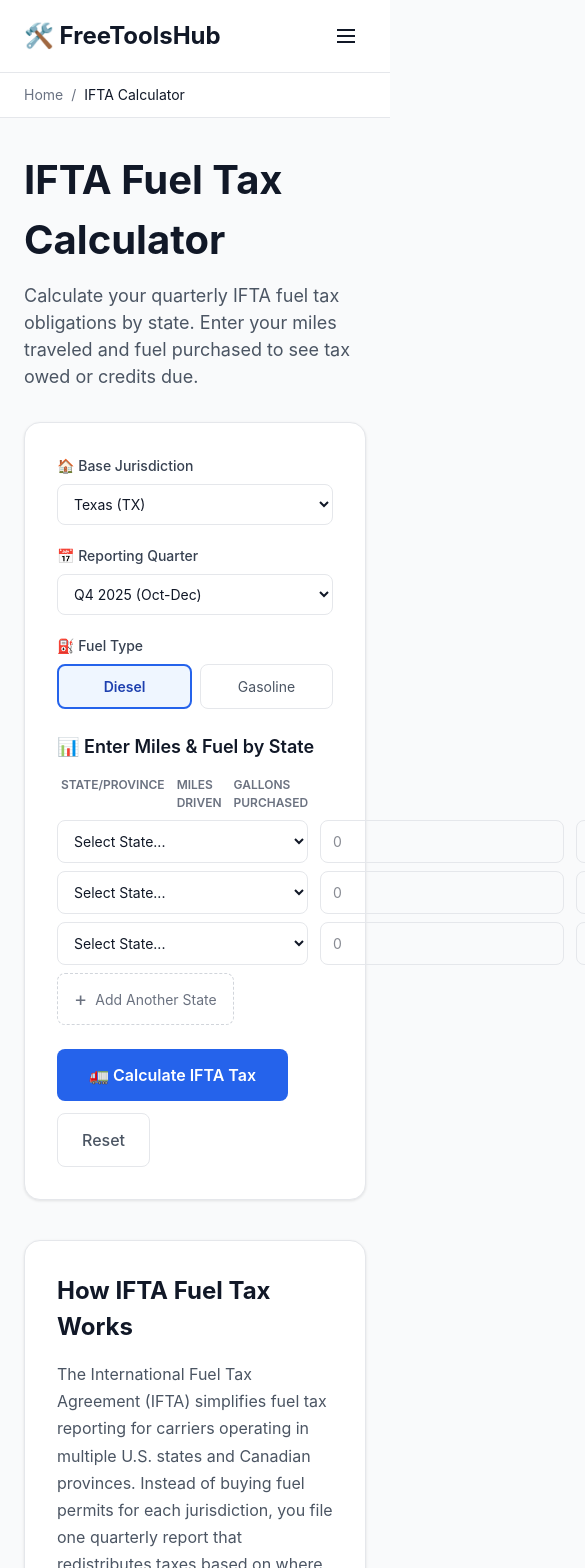
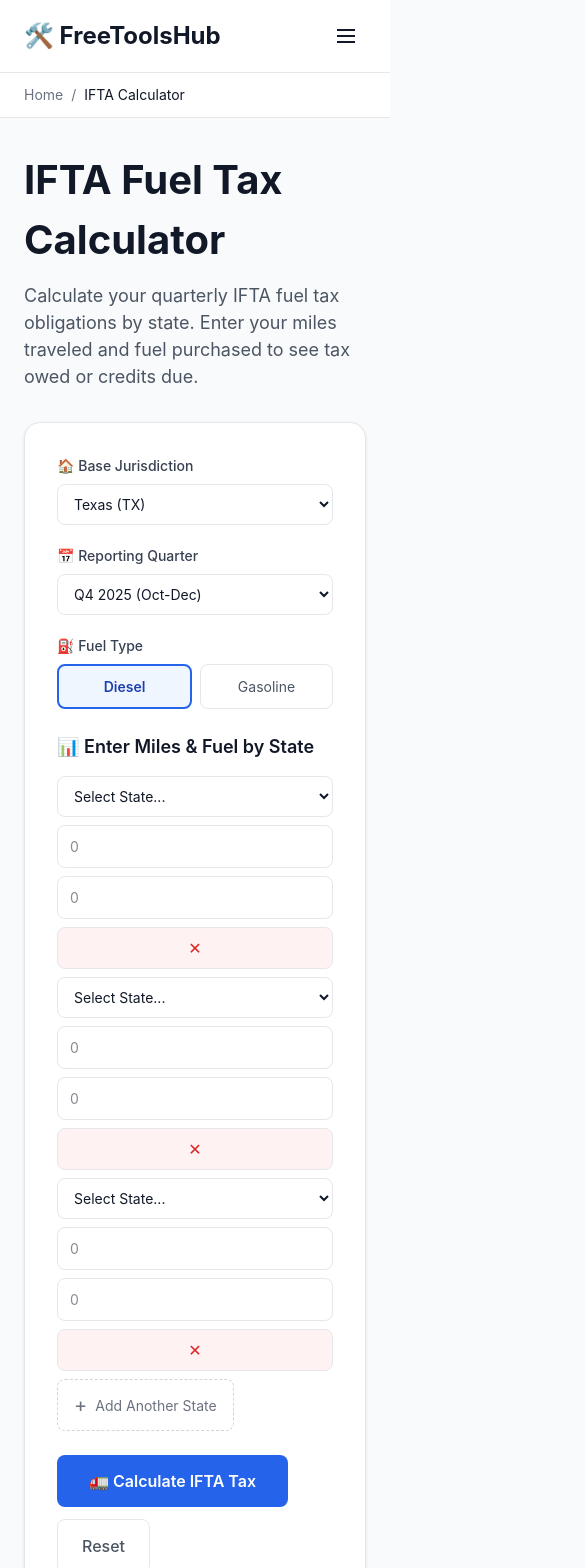
Before and after one commit to kekelele19851224-lgtm/free-tools-hub, a Next.js app: page /ifta-calculator in a window 390 px wide. Shown: the top 1568 px of the page, 585 px wide, since content can reach past the window. Built offline with nearby package versions, Linux system fonts and the light colour scheme.

Commit message:
Fix mobile responsive for River Stone and IFTA calculators

```diff
--- a/app/globals.css
+++ b/app/globals.css
@@ -76,3 +76,51 @@ body {
     width: 100% !important;
   }
 }
+
+/* IFTA Calculator Mobile Fix */
+@media screen and (max-width: 768px) {
+  .ifta-entry-row {
+    grid-template-columns: 1fr !important;
+    gap: 8px !important;
+  }
+
+  .ifta-entry-row > select,
+  .ifta-entry-row > input {
+    width: 100% !important;
+  }
+
+  .ifta-entry-row .ifta-remove-btn {
+    justify-self: end;
+  }
+
+  .ifta-headers {
+    display: none !important;
+  }
+
+  .ifta-state-select::before {
+    content: "State: ";
+    font-weight: 500;
+  }
+
+  .ifta-results-table {
+    font-size: 0.7rem !important;
+  }
+
+  .ifta-results-table th,
+  .ifta-results-table td {
+    padding: 6px 4px !important;
+  }
+
+  .ifta-summary-cards {
+    grid-template-columns: 1fr 1fr !important;
+  }
+
+  .content-sidebar {
+    flex-direction: column !important;
+  }
+
+  .content-sidebar > div {
+    min-width: 100% !important;
+    width: 100% !important;
+  }
+}
--- a/app/ifta-calculator/page.tsx
+++ b/app/ifta-calculator/page.tsx
@@ -505,7 +505,7 @@ export default function IFTACalculator() {
             </h2>
 
             {/* Headers */}
-            <div style={{ display: "grid", gridTemplateColumns: "2fr 1fr 1fr 40px", gap: "12px", marginBottom: "8px", padding: "0 4px" }}>
+            <div className="ifta-headers" style={{ display: "grid", gridTemplateColumns: "2fr 1fr 1fr 40px", gap: "12px", marginBottom: "8px", padding: "0 4px" }}>
               <span style={{ fontSize: "0.75rem", fontWeight: "600", color: "#6B7280", textTransform: "uppercase" }}>State/Province</span>
               <span style={{ fontSize: "0.75rem", fontWeight: "600", color: "#6B7280", textTransform: "uppercase" }}>Miles Driven</span>
               <span style={{ fontSize: "0.75rem", fontWeight: "600", color: "#6B7280", textTransform: "uppercase" }}>Gallons Purchased</span>
@@ -514,7 +514,7 @@ export default function IFTACalculator() {
 
             {/* Entry Rows */}
             {entries.map((entry) => (
-              <div key={entry.id} style={{ display: "grid", gridTemplateColumns: "2fr 1fr 1fr 40px", gap: "12px", marginBottom: "8px" }}>
+              <div key={entry.id} className="ifta-entry-row" style={{ display: "grid", gridTemplateColumns: "2fr 1fr 1fr 40px", gap: "12px", marginBottom: "8px" }}>
                 <select
                   value={entry.state}
                   onChange={(e) => updateEntry(entry.id, "state", e.target.value)}
@@ -664,7 +664,7 @@ export default function IFTACalculator() {
             </h2>
 
             {/* Summary Cards */}
-            <div style={{ display: "grid", gridTemplateColumns: "repeat(auto-fit, minmax(180px, 1fr))", gap: "16px", marginBottom: "32px" }}>
+            <div className="ifta-summary-cards" style={{ display: "grid", gridTemplateColumns: "repeat(auto-fit, minmax(180px, 1fr))", gap: "16px", marginBottom: "32px" }}>
               <div style={{ backgroundColor: "#F3F4F6", padding: "20px", borderRadius: "12px", textAlign: "center" }}>
                 <p style={{ fontSize: "0.75rem", color: "#6B7280", marginBottom: "4px" }}>Total Miles</p>
                 <p style={{ fontSize: "1.5rem", fontWeight: "bold", color: "#111827" }}>{results.totalMiles.toLocaleString()}</p>
@@ -695,7 +695,7 @@ export default function IFTACalculator() {
 
             {/* State Breakdown Table */}
             <div style={{ overflowX: "auto" }} className="state-table">
-              <table style={{ width: "100%", borderCollapse: "collapse", fontSize: "0.8rem" }}>
+              <table className="ifta-results-table" style={{ width: "100%", borderCollapse: "collapse", fontSize: "0.8rem" }}>
                 <thead>
                   <tr style={{ backgroundColor: "#F3F4F6" }}>
                     <th style={{ padding: "12px 8px", border: "1px solid #E5E7EB", textAlign: "left" }}>State</th>
--- a/app/river-stone-calculator/page.tsx
+++ b/app/river-stone-calculator/page.tsx
@@ -651,7 +651,7 @@ export default function RiverStoneCalculator() {
         </div>
 
         {/* Content + Sidebar */}
-        <div style={{ display: "flex", gap: "32px", marginBottom: "40px", flexWrap: "wrap" }}>
+        <div className="content-sidebar" style={{ display: "flex", gap: "32px", marginBottom: "40px", flexWrap: "wrap" }}>
           {/* Main Content */}
           <div style={{ flex: "2", minWidth: "400px" }}>
             {/* How to Calculate */}
```
